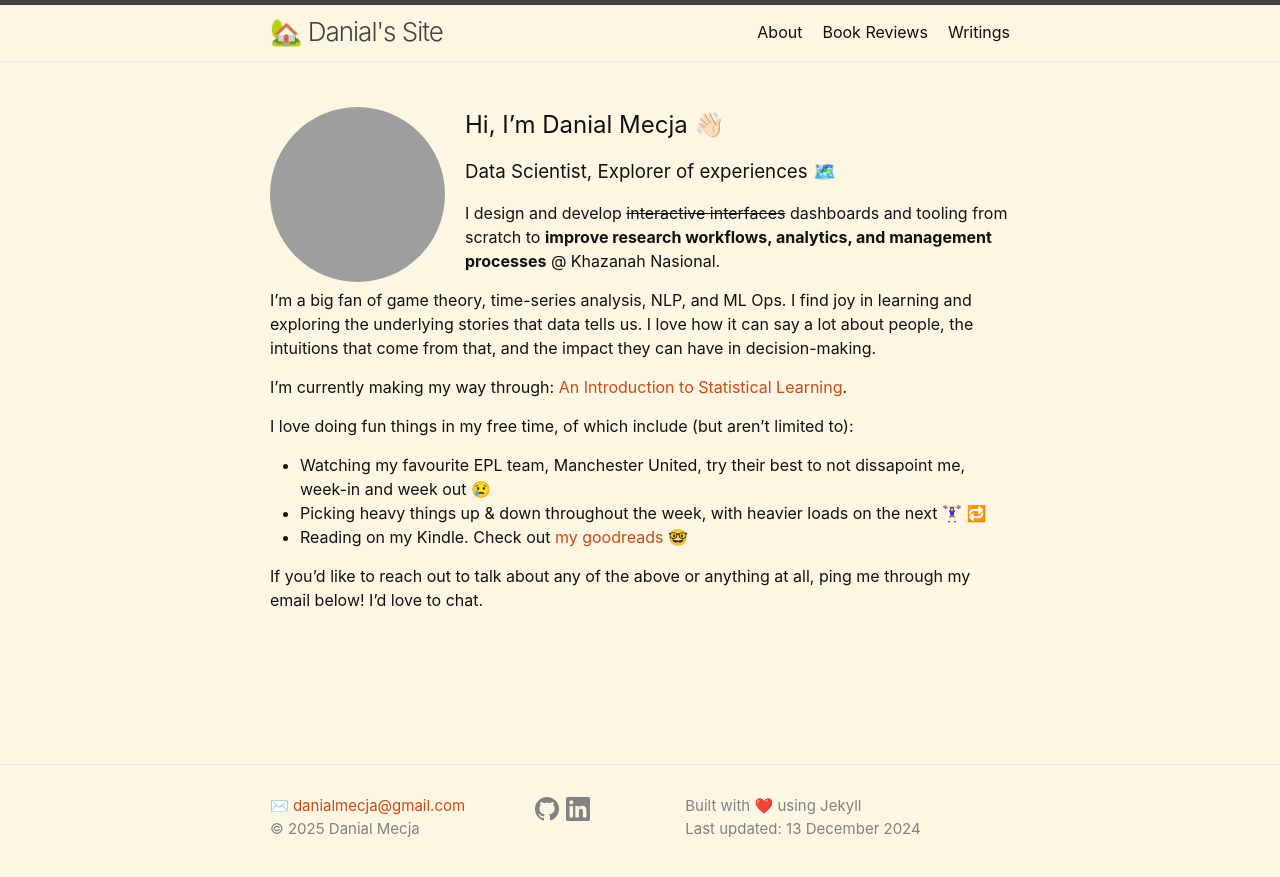
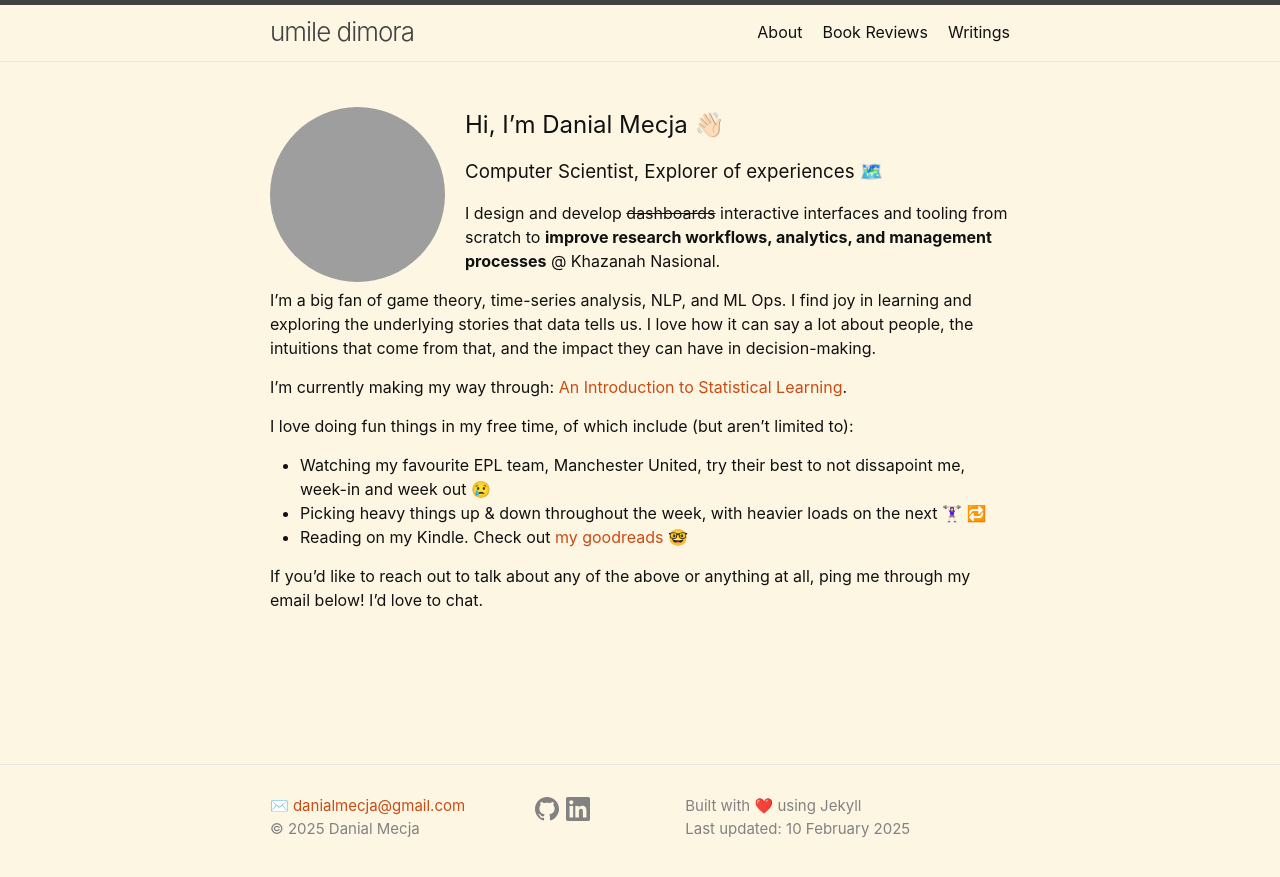
Before and after one commit to danialmecja/danialmecja.github.io, a Jekyll site: the page built from index.md, in a window 1280 px wide. Shown: the top 877 px of the page. Built offline with Jekyll 4.4.1, drawn with Linux system fonts in a browser that asks for light colours; grey boxes are pictures that could not be loaded.

Commit message:
Update footer and header

```diff
--- a/_config.yml
+++ b/_config.yml
@@ -13,11 +13,11 @@
 # you will see them accessed via {{ site.title }}, {{ site.email }}, and so on.
 # You can create any custom variable you would like, and they will be accessible
 # in the templates via {{ site.myvariable }}.
-title: 🏡 Danial's Site
+title: umile dimora
 email: danialmecja@gmail.com
 description: | # >- this means to ignore newlines until "baseurl:"
   Built with ❤️ using Jekyll
-  Last updated: 13 December 2024
+  Last updated: 10 February 2025
 baseurl:  # the subpath of your site, e.g. /blog
 # url: "https://danialmecja.github.io"
 url: "https://danialmecja.com" # the base hostname & protocol for your site, e.g. http://example.com
@@ -25,6 +25,8 @@ github_username:  danialmecja
 linkedin_username: danialmecja
 author: Danial Mecja
 
+layout: default
+comments: true
 # New fields not defaulted by jekyll-new with minima
 # Add copyright
 copyright: "Danial Mecja"
--- a/index.md
+++ b/index.md
@@ -8,9 +8,9 @@ layout: home
 
 ![Profile Picture](/assets/thinking.JPEG "Snapped by @divyataery"){: .profile-pic}
 ## Hi, I'm Danial Mecja 👋🏻
-### Data Scientist, Explorer of experiences 🗺️
+### Computer Scientist, Explorer of experiences 🗺️
 
-I design and develop ~~interactive interfaces~~ dashboards and tooling from scratch to **improve research workflows, analytics, and management processes** @ Khazanah Nasional.
+I design and develop ~~dashboards~~ interactive interfaces and tooling from scratch to **improve research workflows, analytics, and management processes** @ Khazanah Nasional.
 
 I'm a big fan of game theory, time-series analysis, NLP, and ML Ops. I find joy in learning and exploring the underlying stories that data tells us. I love how it can say a lot about people, the intuitions that come from that, and the impact they can have in decision-making.
 
```
Also changed, not shown: blog-writings/_posts/2023-08-07-my-first-writing.md (deleted, +0 -8 lines), blog-writings/_posts/2025-02-10-my-godson-ginger.md (added, +6 -0 lines).
